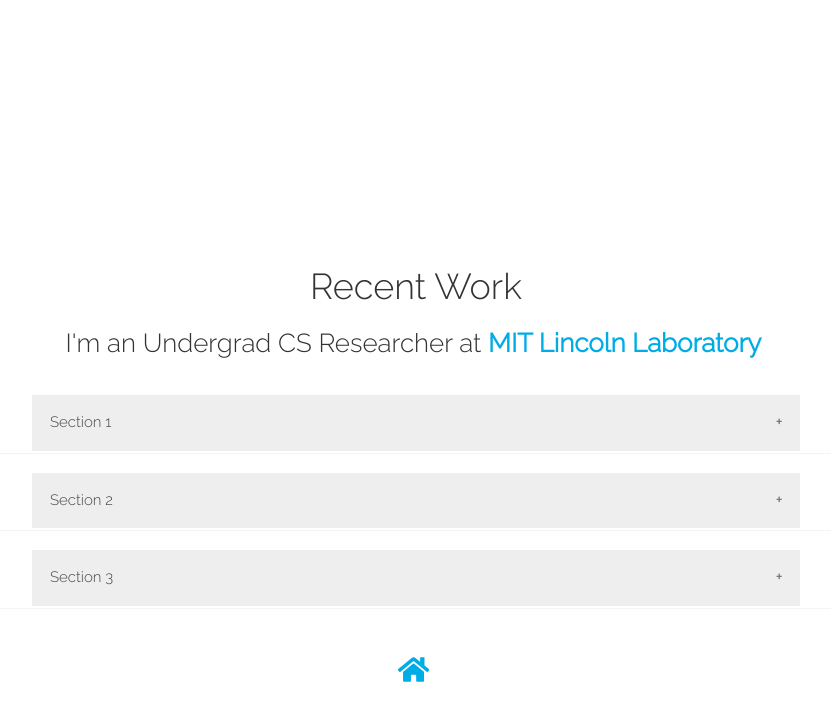
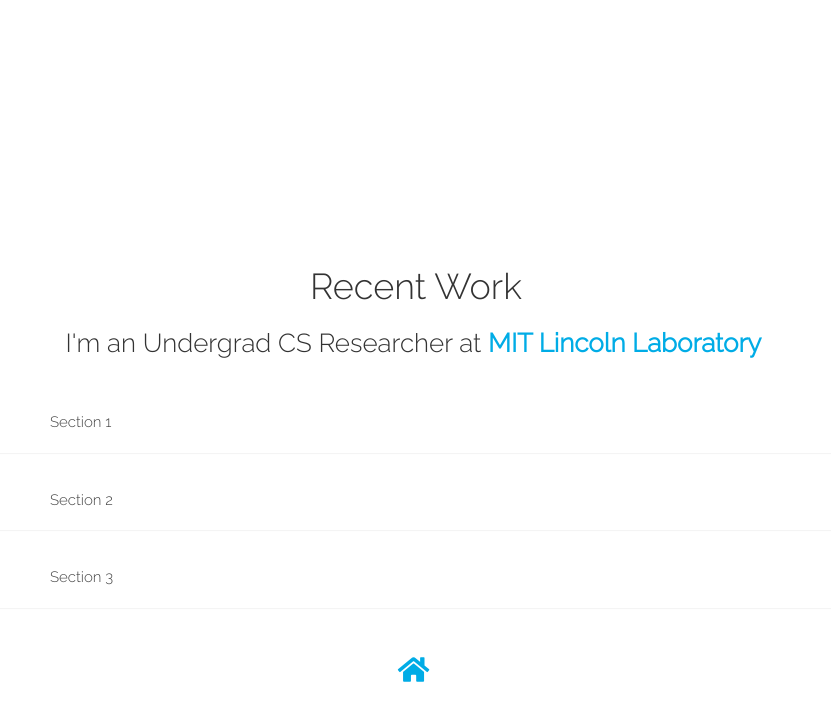
Before and after one commit to EvanDietrich/EvanDietrich.github.io, a Jekyll site: the page updates.html, which Jekyll copies as it is, in a window 1280 px wide. Shown: the top 721 px of the page, without its empty margins (224-1055 px from the left). Built offline with Jekyll 4.4.1, drawn with Linux system fonts in a browser that asks for light colours; nearby versions of some CDN libraries; library files that are not in the unit come from our copies.

Commit message:
Update updates.html

```diff
--- a/updates.html
+++ b/updates.html
@@ -36,7 +36,7 @@
 
 <style>
 .accordion {
-  background-color: #eee;
+  background-color: transparent;
   color: #444;
   cursor: pointer;
   padding: 18px;
@@ -49,12 +49,12 @@
 }
 
 .active, .accordion:hover {
-  background-color: #ccc;
+  background-color: transparent;
 }
 
 .accordion:after {
   content: '\002B';
-  color: #777;
+  color: transparent;
   font-weight: bold;
   float: right;
   margin-left: 5px;
@@ -67,7 +67,7 @@
 
 .panel {
   padding: 0 18px;
-  background-color: white;
+  background-color: transparent;
   max-height: 0;
   overflow: hidden;
   transition: max-height 0.2s ease-out;
```
